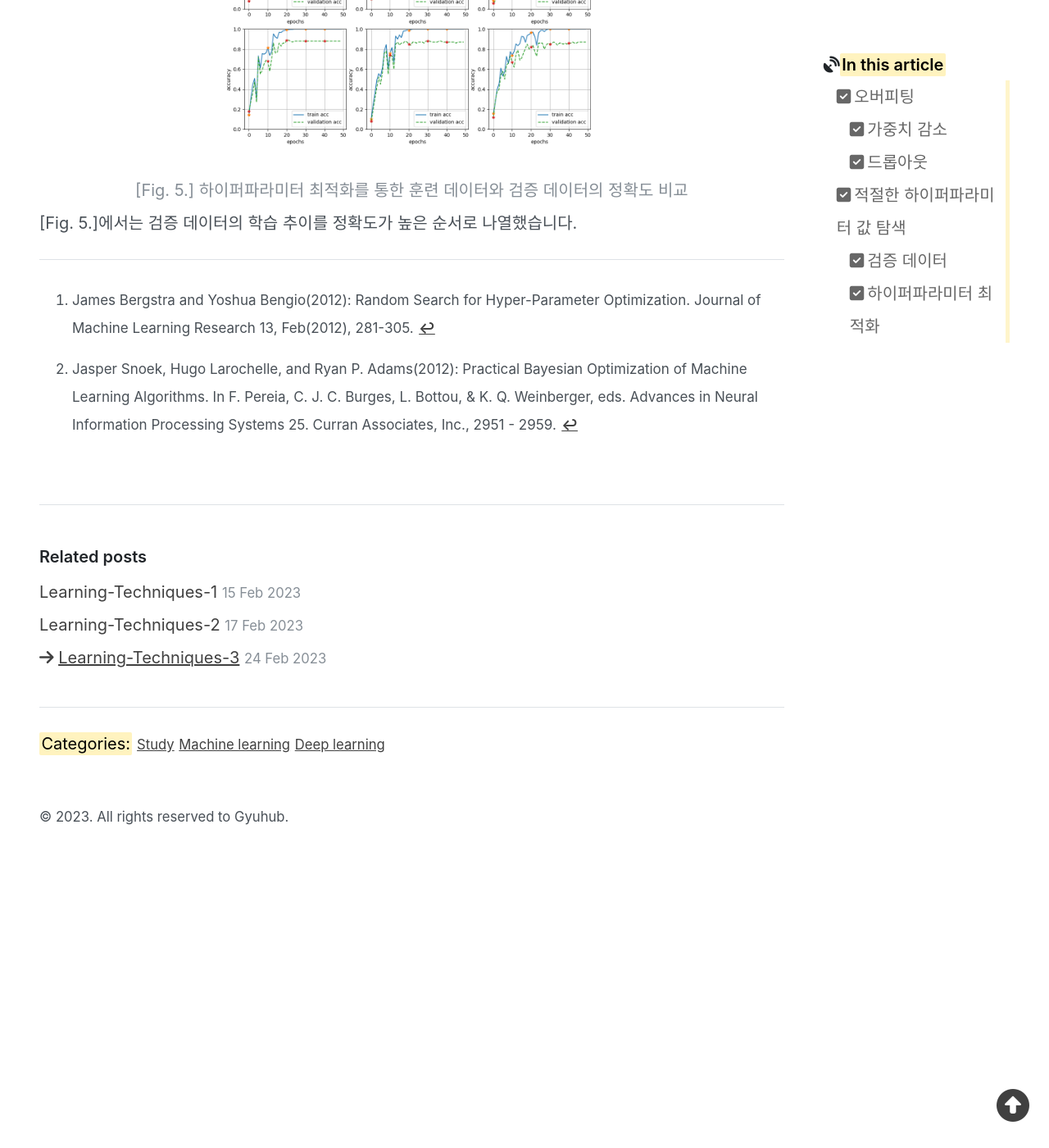
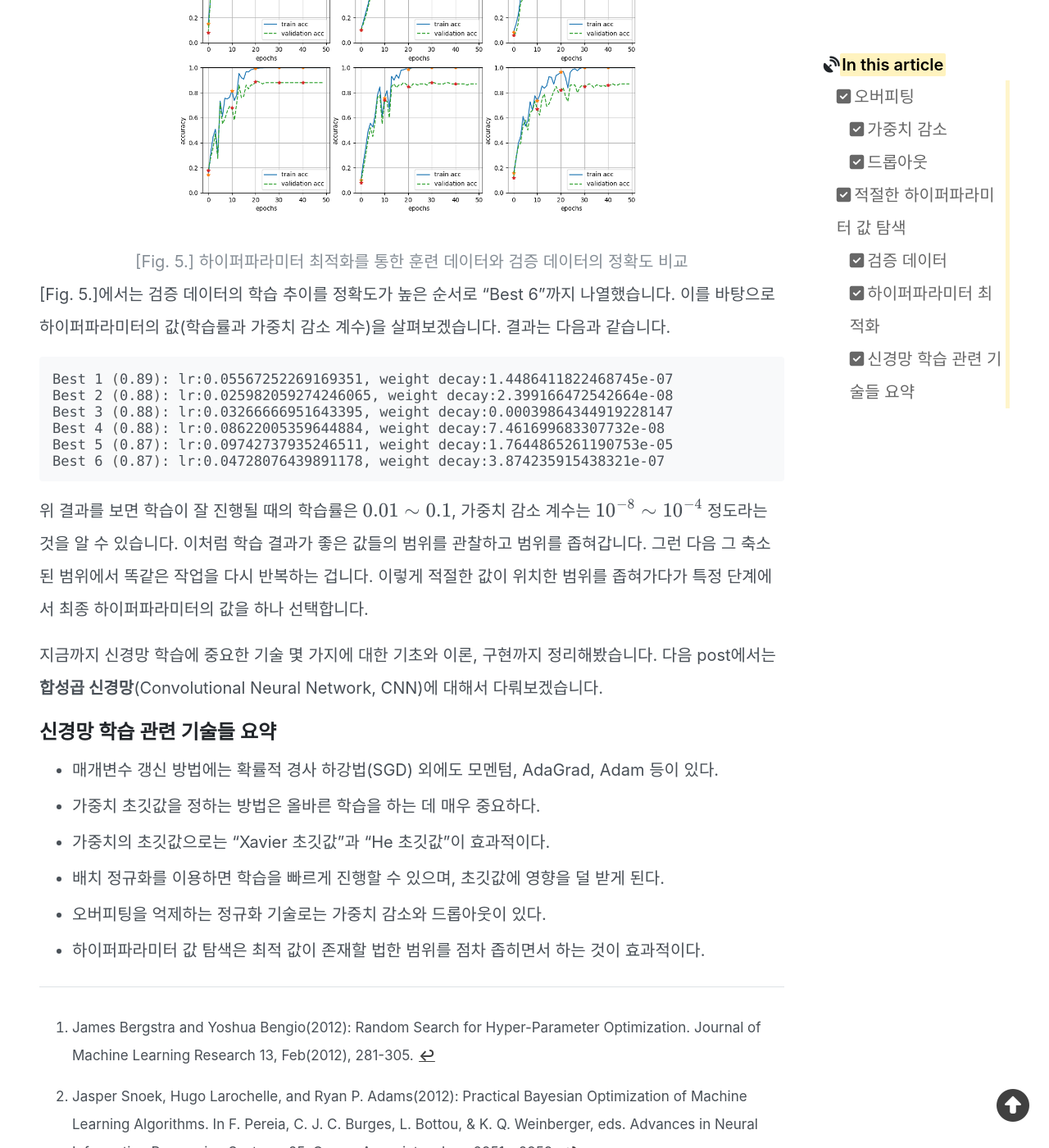
Before and after one commit to mngupark/mngupark.github.io, a Jekyll site: the page built from posts/study/machine learning/deep learning/_posts/2023-02-24-learning-techniques-3.md, in a window 1280 px wide and 1400 px high, scrolled down 7716 px. Shown: the whole window at 82% size. Built offline with Jekyll 4.4.1, drawn with Linux system fonts in a browser that asks for light colours; nearby versions of some CDN libraries; formulas are drawn with MathJax 3; comment, search, counter and statistics services are not loaded; some of the changed text lies outside the part shown.

Commit message:
update hyper parameter optimization

````diff
--- a/posts/study/machine learning/deep learning/_posts/2023-02-24-learning-techniques-3.md
+++ b/posts/study/machine learning/deep learning/_posts/2023-02-24-learning-techniques-3.md
@@ -113,7 +113,7 @@ post-order: 18
 
 > 📜 신경망의 하이퍼파라미터 최적화에서는 **그리드 서치**(grid search)같은 **규칙적인** 탐색보다는 **무작위로 샘플링해** 탐색하는 편이 **좋은** 결과를 낸다고 알려져 있습니다[^fn-hyper-parameter-optimization]. 이는 최종 정확도에 미치는 영향력이 하이퍼파라미터마다 **다르기** 때문입니다.
 
-하이퍼파라미터의 범위는 '**대략적으로**' 지정하는 것이 효과적입니다. 실제로도 0.001에서 1,000 사이 $(10^-3 \sim 10^3)$와 같이 **10의 거듭제곱** 단위로 범위를 지정합니다. 이를 **로그 스케일**(log scale)로 지정한다고 합니다. 하이퍼파라미터를 최적화할 때는 딥러닝 학습에는 **오랜 시간**(며칠이나 몇 주 이상)이 걸린다는 점을 기억해야 합니다. 따라서 나쁠 듯한 값은 *일찍 포기하는* 게 좋습니다. 그래서 학습을 위한 에폭을 *작게* 하여, 1회 평가에 걸리는 시간을 **단축**하는 것이 효과적입니다.
+하이퍼파라미터의 범위는 '**대략적으로**' 지정하는 것이 효과적입니다. 실제로도 0.001에서 1,000 사이 $(10^{-3} \sim 10^{3})$와 같이 **10의 거듭제곱** 단위로 범위를 지정합니다. 이를 **로그 스케일**(log scale)로 지정한다고 합니다. 하이퍼파라미터를 최적화할 때는 딥러닝 학습에는 **오랜 시간**(며칠이나 몇 주 이상)이 걸린다는 점을 기억해야 합니다. 따라서 나쁠 듯한 값은 *일찍 포기하는* 게 좋습니다. 그래서 학습을 위한 에폭을 *작게* 하여, 1회 평가에 걸리는 시간을 **단축**하는 것이 효과적입니다.
 
 이상이 하이퍼파라미터의 최적화입니다. 이를 정리하면 다음과 같습니다.
 
@@ -130,18 +130,39 @@ post-order: 18
 
 > 🔆 여기에서 설명한 하이퍼파라미터 최적화 방법은 실용적인 방법입니다. 더 세련된 기법을 원한다면 **베이즈 최적화**(Bayesian optimization)[^fn-bayesian-optimization]를 소개할 수 있겠습니다. 베이즈 최적화는 **베이즈 정리**(Bayes' theorem)를 중심으로 한 수학 이론을 구사하여 더 **엄밀하고 효율적으로** 최적화를 수행합니다.
 
-그러면 하이퍼파라미터 최적화를 한번 적용해보겠습니다. [Fig. 5.]에서는 가중치 감소 계수를 $10^-8 \sim 10^-3$, 학습률을 $10^-6 \sim 10^-1$ 범위부터 시작했습니다. 결과는 다음과 같습니다.
+그러면 하이퍼파라미터 최적화를 한번 적용해보겠습니다. [Fig. 5.]에서는 가중치 감소 계수를 $10^{-8} \sim 10^{-3}$, 학습률을 $10^{-6} \sim 10^{-1}$ 범위부터 시작했습니다. 결과는 다음과 같습니다.
 
 <figure>
     <img src="/posts/study/machine learning/deep learning/images/learning_techniques_32.png"
          title="Comparison of accuracy between train and validation dataset within hyper parameter optimization"
          alt="Image of comparison of accuracy between train and validation dataset within hyper parameter optimization"
          class="img_center"
-         style="width: 60%"/>
+         style="width: 75%"/>
     <figcaption>하이퍼파라미터 최적화를 통한 훈련 데이터와 검증 데이터의 정확도 비교</figcaption>
 </figure>
 
-[Fig. 5.]에서는 검증 데이터의 학습 추이를 정확도가 높은 순서로 나열했습니다.
+[Fig. 5.]에서는 검증 데이터의 학습 추이를 정확도가 높은 순서로 "Best 6"까지 나열했습니다. 이를 바탕으로 하이퍼파라미터의 값(학습률과 가중치 감소 계수)을 살펴보겠습니다. 결과는 다음과 같습니다.
+
+```bash
+Best 1 (0.89): lr:0.05567252269169351, weight decay:1.4486411822468745e-07
+Best 2 (0.88): lr:0.025982059274246065, weight decay:2.399166472542664e-08
+Best 3 (0.88): lr:0.03266666951643395, weight decay:0.00039864344919228147
+Best 4 (0.88): lr:0.08622005359644884, weight decay:7.461699683307732e-08
+Best 5 (0.87): lr:0.09742737935246511, weight decay:1.7644865261190753e-05
+Best 6 (0.87): lr:0.04728076439891178, weight decay:3.874235915438321e-07
+```
+
+위 결과를 보면 학습이 잘 진행될 때의 학습률은 $0.01 \sim 0.1$, 가중치 감소 계수는 $10^{-8} \sim 10^{-4}$ 정도라는 것을 알 수 있습니다. 이처럼 학습 결과가 좋은 값들의 범위를 관찰하고 범위를 좁혀갑니다. 그런 다음 그 축소된 범위에서 똑같은 작업을 다시 반복하는 겁니다. 이렇게 적절한 값이 위치한 범위를 좁혀가다가 특정 단계에서 최종 하이퍼파라미터의 값을 하나 선택합니다.
+
+지금까지 신경망 학습에 중요한 기술 몇 가지에 대한 기초와 이론, 구현까지 정리해봤습니다. 다음 post에서는 **합성곱 신경망**(Convolutional Neural Network, CNN)에 대해서 다뤄보겠습니다.
+
+## 신경망 학습 관련 기술들 요약
+- 매개변수 갱신 방법에는 확률적 경사 하강법(SGD) 외에도 모멘텀, AdaGrad, Adam 등이 있다.
+- 가중치 초깃값을 정하는 방법은 올바른 학습을 하는 데 매우 중요하다.
+- 가중치의 초깃값으로는 "Xavier 초깃값"과 "He 초깃값"이 효과적이다.
+- 배치 정규화를 이용하면 학습을 빠르게 진행할 수 있으며, 초깃값에 영향을 덜 받게 된다.
+- 오버피팅을 억제하는 정규화 기술로는 가중치 감소와 드롭아웃이 있다.
+- 하이퍼파라미터 값 탐색은 최적 값이 존재할 법한 범위를 점차 좁히면서 하는 것이 효과적이다.
 
 ---
 
````
